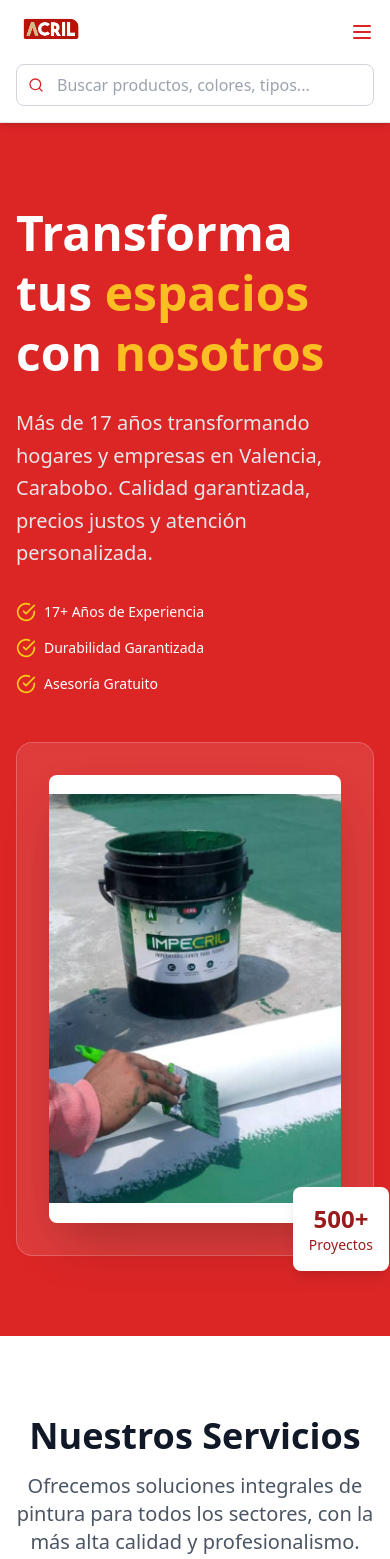
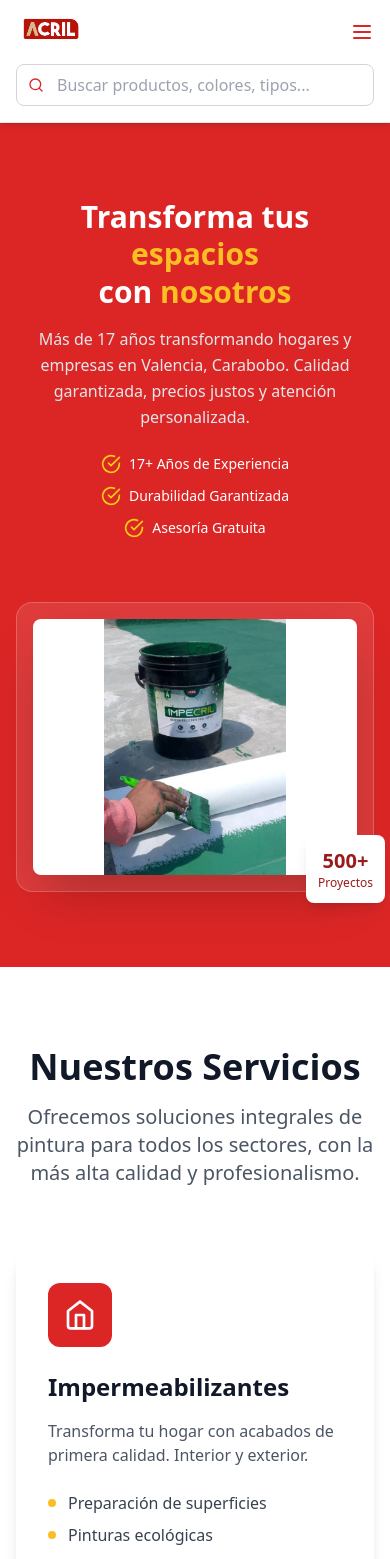
Before and after one commit to acrilpinturascrm-svg/Pagina-web-ACRIL, a React (Vite) app: page / in a window 390 px wide. Shown: the top 1559 px of the page. Built offline with nearby package versions, Linux system fonts and the light colour scheme.

Commit message:
Feat: Optimizacion completa para dispositivos moviles - menu, hero y footer responsive

```diff
--- a/src/components/Footer.tsx
+++ b/src/components/Footer.tsx
@@ -5,7 +5,7 @@
   return (
     <footer className="text-white" style={{ backgroundColor: ACRIL_COLORS.bloodRed600 }}>
       <div className="max-w-7xl mx-auto px-4 sm:px-6 lg:px-8">
-        <div className="py-12 grid md:grid-cols-4 gap-8">
+        <div className="py-8 sm:py-12 grid grid-cols-1 sm:grid-cols-2 md:grid-cols-4 gap-6 sm:gap-8">
           {/* Logo y descripción */}
           <div className="md:col-span-2">
             <div className="flex items-center space-x-2 mb-4">
@@ -66,15 +66,19 @@
                 <MapPin className="h-4 w-4 flex-shrink-0" />
                 <span className="text-sm">Av. Henry Ford, Centro Comercial Boulevard Industrial Municipal, Local A8, punto de referencia al lado de la Alcaldía de Valencia, IAMVIAL - Carabobo</span>
               </div>
-              <div className="flex items-center space-x-2">
-                <Phone className="h-4 w-4 flex-shrink-0" />
-                <span className="text-sm">+58 4244597443</span>
-                <span className="text-sm">+58 4222274500</span>
+              <div className="flex items-start space-x-2">
+                <Phone className="h-4 w-4 flex-shrink-0 mt-1" />
+                <div className="flex flex-col space-y-1">
+                  <span className="text-sm">+58 4244597443</span>
+                  <span className="text-sm">+58 4222274500</span>
+                </div>
               </div>
-              <div className="flex items-center space-x-2">
-                <Mail className="h-4 w-4 flex-shrink-0" />
-                <span className="text-sm">acrilpinturas@gmail.com</span>
-                <span className="text-sm">acrilpinturascrm@gmail.com</span>
+              <div className="flex items-start space-x-2">
+                <Mail className="h-4 w-4 flex-shrink-0 mt-1" />
+                <div className="flex flex-col space-y-1">
+                  <span className="text-sm break-all">acrilpinturas@gmail.com</span>
+                  <span className="text-sm break-all">acrilpinturascrm@gmail.com</span>
+                </div>
               </div>
             </div>
           </div>
--- a/src/components/HeaderWithSearch.tsx
+++ b/src/components/HeaderWithSearch.tsx
@@ -1,5 +1,5 @@
-import React, { useState } from 'react';
-import { Menu, X } from 'lucide-react';
+import React, { useState, useEffect } from 'react';
+import { Menu, X, ChevronDown } from 'lucide-react';
 import ProductsDropdown from './ProductsDropdown';
 import SearchBar from './SearchBar';
 import type { HeaderProps } from '../types';
@@ -9,6 +9,31 @@
 
 const Header: React.FC<HeaderProps> = ({ onSectionChange, activeSection }) => {
   const [isMenuOpen, setIsMenuOpen] = useState(false);
+  const [isMobileProductsOpen, setIsMobileProductsOpen] = useState(false);
+
+  // Cerrar menú al hacer scroll
+  useEffect(() => {
+    const handleScroll = () => {
+      if (isMenuOpen) {
+        setIsMenuOpen(false);
+        setIsMobileProductsOpen(false);
+      }
+    };
+    window.addEventListener('scroll', handleScroll);
+    return () => window.removeEventListener('scroll', handleScroll);
+  }, [isMenuOpen]);
+
+  // Prevenir scroll del body cuando el menú está abierto
+  useEffect(() => {
+    if (isMenuOpen) {
+      document.body.style.overflow = 'hidden';
+    } else {
+      document.body.style.overflow = 'unset';
+    }
+    return () => {
+      document.body.style.overflow = 'unset';
+    };
+  }, [isMenuOpen]);
 
   return (
     <header className="w-full sticky top-0 z-50 bg-white/80 border-gray-200 shadow-md backdrop-blur-md border-b">
@@ -85,17 +110,18 @@
 
         {/* Mobile Menu */}
         {isMenuOpen && (
-          <div className="md:hidden border-t shadow-lg bg-white">
-            <nav className="px-4 py-4 space-y-4">
+          <div className="md:hidden border-t shadow-lg bg-white max-h-[calc(100vh-80px)] overflow-y-auto">
+            <nav className="px-4 py-4 space-y-2">
               {NAVIGATION_SECTIONS.map((section) => (
                 <button
                   key={section.key}
                   onClick={() => {
                     onSectionChange(section.key);
                     setIsMenuOpen(false);
+                    setIsMobileProductsOpen(false);
                   }}
-                  className={`block font-medium px-2 py-2 rounded-lg transition-all duration-300 hover:scale-105 ${
-                    activeSection === section.key ? 'shadow-lg scale-105' : 'text-gray-800'
+                  className={`w-full text-left font-medium px-4 py-3 rounded-lg transition-all duration-200 ${
+                    activeSection === section.key ? 'shadow-md' : 'text-gray-800 hover:bg-gray-50'
                   }`}
                   style={{
                     backgroundColor: activeSection === section.key ? ACRIL_COLORS.chickYellow400 : undefined,
@@ -105,6 +131,83 @@
                   {section.label}
                 </button>
               ))}
+
+              {/* Mobile Products Menu */}
+              <div className="border-t pt-2 mt-2">
+                <button
+                  onClick={() => setIsMobileProductsOpen(!isMobileProductsOpen)}
+                  className="w-full text-left font-medium px-4 py-3 rounded-lg transition-all duration-200 text-gray-800 hover:bg-gray-50 flex items-center justify-between"
+                >
+                  <span>Productos</span>
+                  <ChevronDown
+                    className={`h-5 w-5 transition-transform duration-200 ${
+                      isMobileProductsOpen ? 'rotate-180' : ''
+                    }`}
+                    style={{ color: ACRIL_COLORS.bloodRed600 }}
+                  />
+                </button>
+
+                {/* Submenu de Productos */}
+                {isMobileProductsOpen && (
+                  <div className="ml-4 mt-2 space-y-1 border-l-2 pl-4" style={{ borderColor: ACRIL_COLORS.chickYellow400 }}>
+                    <button
+                      onClick={() => {
+                        onSectionChange('linea-elastomerica');
+                        setIsMenuOpen(false);
+                        setIsMobileProductsOpen(false);
+                      }}
+                      className="w-full text-left px-3 py-2 text-sm text-gray-700 hover:bg-gray-50 rounded transition-colors"
+                    >
+                      <div className="font-medium">Línea Elastomérica</div>
+                      <div className="text-xs text-gray-500">IMPECRIL, DECOCRIL, DEPOCRIL</div>
+                    </button>
+                    <button
+                      onClick={() => {
+                        onSectionChange('linea-caucho');
+                        setIsMenuOpen(false);
+                        setIsMobileProductsOpen(false);
+                      }}
+                      className="w-full text-left px-3 py-2 text-sm text-gray-700 hover:bg-gray-50 rounded transition-colors"
+                    >
+                      <div className="font-medium">Línea de Caucho Mate</div>
+                      <div className="text-xs text-gray-500">DECOCRIL Caucho</div>
+                    </button>
+                    <button
+                      onClick={() => {
+                        onSectionChange('linea-satinados');
+                        setIsMenuOpen(false);
+                        setIsMobileProductsOpen(false);
+                      }}
+                      className="w-full text-left px-3 py-2 text-sm text-gray-700 hover:bg-gray-50 rounded transition-colors"
+                    >
+                      <div className="font-medium">Línea de Satinados</div>
+                      <div className="text-xs text-gray-500">SEDACRIL</div>
+                    </button>
+                    <button
+                      onClick={() => {
+                        onSectionChange('linea-solvente');
+                        setIsMenuOpen(false);
+                        setIsMobileProductsOpen(false);
+                      }}
+                      className="w-full text-left px-3 py-2 text-sm text-gray-700 hover:bg-gray-50 rounded transition-colors"
+                    >
+                      <div className="font-medium">Línea de Solvente</div>
+                      <div className="text-xs text-gray-500">ESMACRIL, HIERROCRIL</div>
+                    </button>
+                    <button
+                      onClick={() => {
+                        onSectionChange('linea-tratamientos');
+                        setIsMenuOpen(false);
+                        setIsMobileProductsOpen(false);
+                      }}
+                      className="w-full text-left px-3 py-2 text-sm text-gray-700 hover:bg-gray-50 rounded transition-colors"
+                    >
+                      <div className="font-medium">Línea de Tratamientos</div>
+                      <div className="text-xs text-gray-500">DOXICRIL, SELLACRIL</div>
+                    </button>
+                  </div>
+                )}
+              </div>
             </nav>
           </div>
         )}
--- a/src/components/Hero.tsx
+++ b/src/components/Hero.tsx
@@ -5,10 +5,10 @@
 const Hero = () => {
   return (
     <section id="hero" className="relative min-h-screen flex items-center overflow-hidden" style={{ backgroundColor: ACRIL_COLORS.bloodRed600 }}>
-      <div className="relative max-w-7xl mx-auto px-4 sm:px-6 lg:px-8 py-20">
-        <div className="grid lg:grid-cols-2 gap-12 items-center">
-          <div className="text-white">
-            <h1 className="text-5xl lg:text-6xl font-bold leading-tight mb-6">
+      <div className="relative max-w-7xl mx-auto px-4 sm:px-6 lg:px-8 py-12 sm:py-20">
+        <div className="grid lg:grid-cols-2 gap-8 lg:gap-12 items-center">
+          <div className="text-white text-center lg:text-left">
+            <h1 className="text-3xl sm:text-4xl md:text-5xl lg:text-6xl font-bold leading-tight mb-4 sm:mb-6">
               Transforma tus
               <span style={{ color: ACRIL_COLORS.chickYellow400 }}>
                 {' '}espacios
@@ -20,40 +20,38 @@
               </span>
             </h1>
 
-            <p className="text-xl text-gray-200 mb-8 leading-relaxed">
+            <p className="text-base sm:text-lg lg:text-xl text-gray-200 mb-6 sm:mb-8 leading-relaxed">
               Más de 17 años transformando hogares y empresas en Valencia, Carabobo.
               Calidad garantizada, precios justos y atención personalizada.
             </p>
 
-
-
-            <div className="grid grid-cols-1 sm:grid-cols-3 gap-4">
-              <div className="flex items-center space-x-2">
-                <CheckCircle className="h-5 w-5 text-yellow-400" />
+            <div className="grid grid-cols-1 sm:grid-cols-3 gap-3 sm:gap-4">
+              <div className="flex items-center justify-center lg:justify-start space-x-2">
+                <CheckCircle className="h-5 w-5 text-yellow-400 flex-shrink-0" />
                 <span className="text-sm">17+ Años de Experiencia</span>
               </div>
-              <div className="flex items-center space-x-2">
-                <CheckCircle className="h-5 w-5 text-yellow-400" />
+              <div className="flex items-center justify-center lg:justify-start space-x-2">
+                <CheckCircle className="h-5 w-5 text-yellow-400 flex-shrink-0" />
                 <span className="text-sm">Durabilidad Garantizada</span>
               </div>
-              <div className="flex items-center space-x-2">
-                <CheckCircle className="h-5 w-5 text-yellow-400" />
-                <span className="text-sm">Asesoría Gratuito</span>
+              <div className="flex items-center justify-center lg:justify-start space-x-2">
+                <CheckCircle className="h-5 w-5 text-yellow-400 flex-shrink-0" />
+                <span className="text-sm">Asesoría Gratuita</span>
               </div>
             </div>
           </div>
 
-          <div className="relative">
-            <div className="relative bg-white/10 backdrop-blur-sm rounded-2xl p-8 border border-white/20">
+          <div className="relative mt-8 lg:mt-0">
+            <div className="relative bg-white/10 backdrop-blur-sm rounded-2xl p-4 sm:p-8 border border-white/20">
               <img
                 src={getAssetPath('/images/hero/Impecril 3.jpg')}
                 alt="Aplicación de impermeabilizante en techo"
-                className="w-full h-[28rem] object-contain object-center rounded-lg shadow-2xl bg-white"
+                className="w-full h-64 sm:h-80 lg:h-[28rem] object-contain object-center rounded-lg shadow-2xl bg-white"
               />
-              <div className="absolute -bottom-4 -right-4 bg-white text-red-800 p-4 rounded-lg shadow-lg">
+              <div className="absolute -bottom-3 -right-3 sm:-bottom-4 sm:-right-4 bg-white text-red-800 p-3 sm:p-4 rounded-lg shadow-lg">
                 <div className="text-center">
-                  <div className="text-2xl font-bold">500+</div>
-                  <div className="text-sm">Proyectos</div>
+                  <div className="text-xl sm:text-2xl font-bold">500+</div>
+                  <div className="text-xs sm:text-sm">Proyectos</div>
                 </div>
               </div>
             </div>
```
Also changed, not shown: 1 other file (tests, documents, lock files or other folders).
